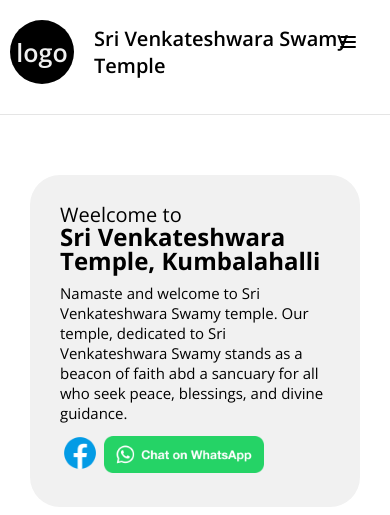
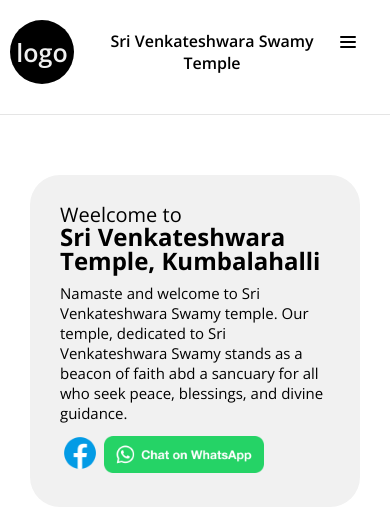
Before and after one commit to sumanthvasista107/anil_anna_project, a plain HTML site: page index.html in a window 390 px wide. Shown: the top 515 px of the page. Drawn offline with nearby package versions, Linux system fonts and the light colour scheme.

Commit message:
changes made

```diff
--- a/styles.css
+++ b/styles.css
@@ -56,6 +56,7 @@ header{
 
     .logo-holder{
         display: flex;
+        flex-wrap: wrap;
         padding: 10px;
         align-items: center;
         font-weight: 600;
@@ -75,15 +76,16 @@ header{
         }
         .logo-text{
             flex: 1;
-            font-size: 1.25rem;
+            font-size: 1rem;
             overflow: hidden;
         }
     }
 
-    @media (max-width){
+    @media (max-width:768px){
         .logo-text{
-            font-size: 1rem;
+            font-size: 0.9rem;
             text-align: center;
+            margin-right: 50px;
         }
 
         .logo {
```
